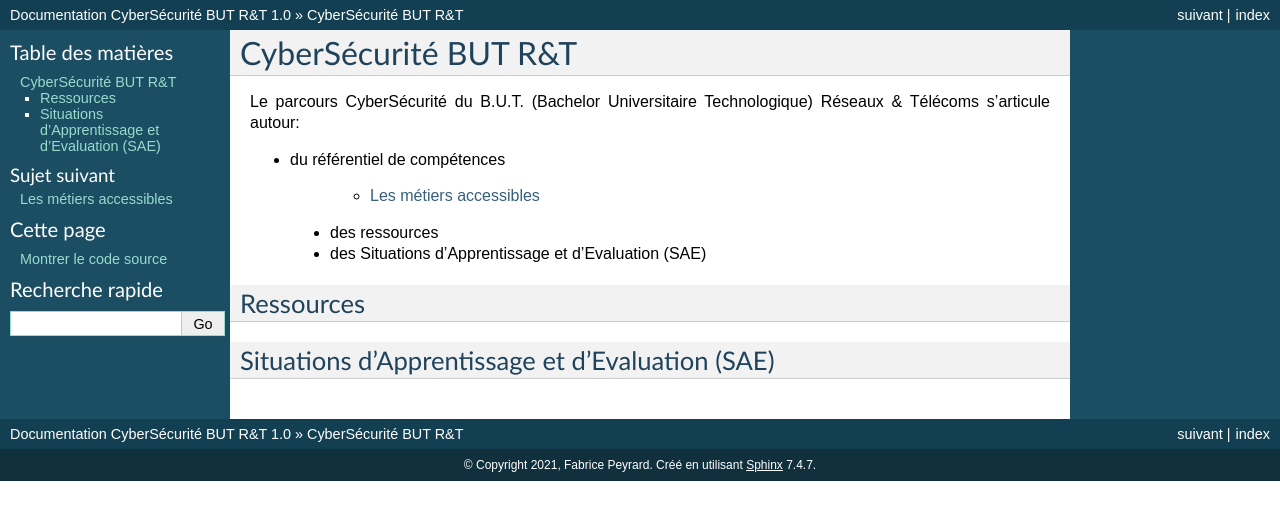
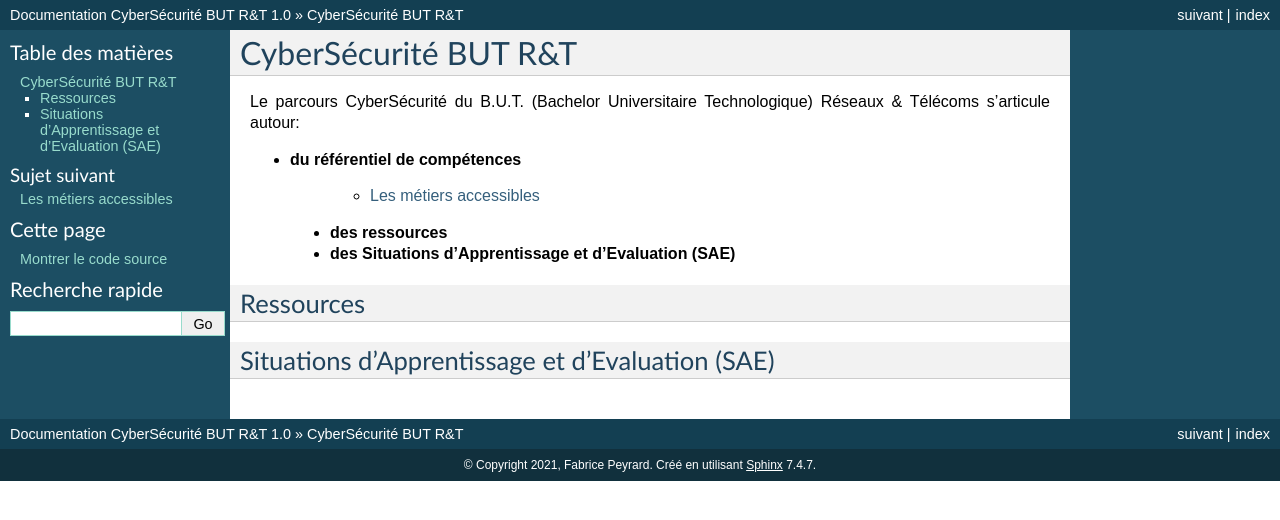
Before and after one commit to FPeyrard/CyberSecurite_BUT_RT, a Sphinx documentation site: the page built from docs/source/index.rst, in a window 1280 px wide. Shown: the top 520 px of the page. Built offline with Sphinx 7.4.7, drawn with Linux system fonts in a browser that asks for light colours.

```diff
--- a/docs/source/index.rst
+++ b/docs/source/index.rst
@@ -8,12 +8,14 @@ CyberSécurité BUT R&T
 
 Le parcours CyberSécurité du B.U.T. (Bachelor Universitaire Technologique) Réseaux & Télécoms s'articule autour:
 
-* du référentiel de compétences
+* **du référentiel de compétences**
 
    - :doc:`Les métiers accessibles <referentielcompetences/metiers>`
 
- * des ressources
- * des Situations d'Apprentissage et d'Evaluation (SAE)
+
+ * **des ressources**
+
+ * **des Situations d'Apprentissage et d'Evaluation (SAE)**
 
 
 .. toctree::
```
